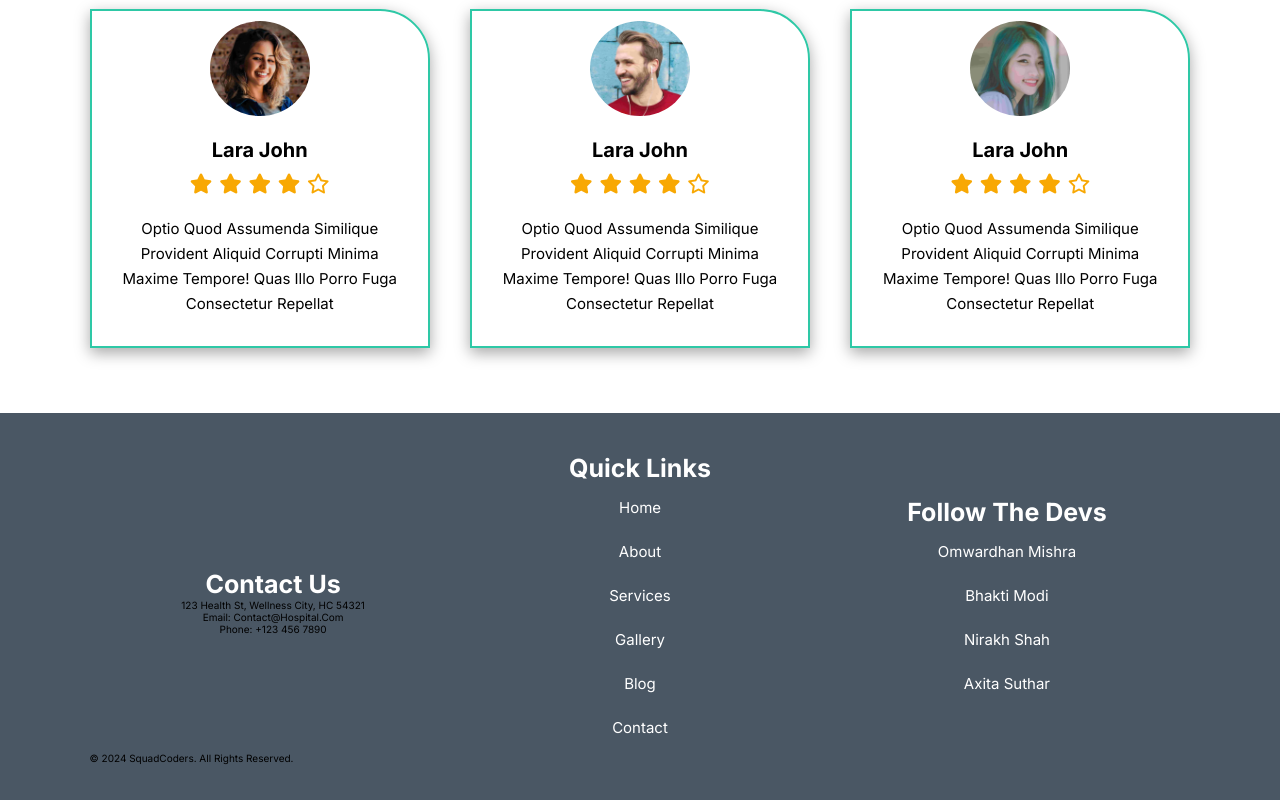
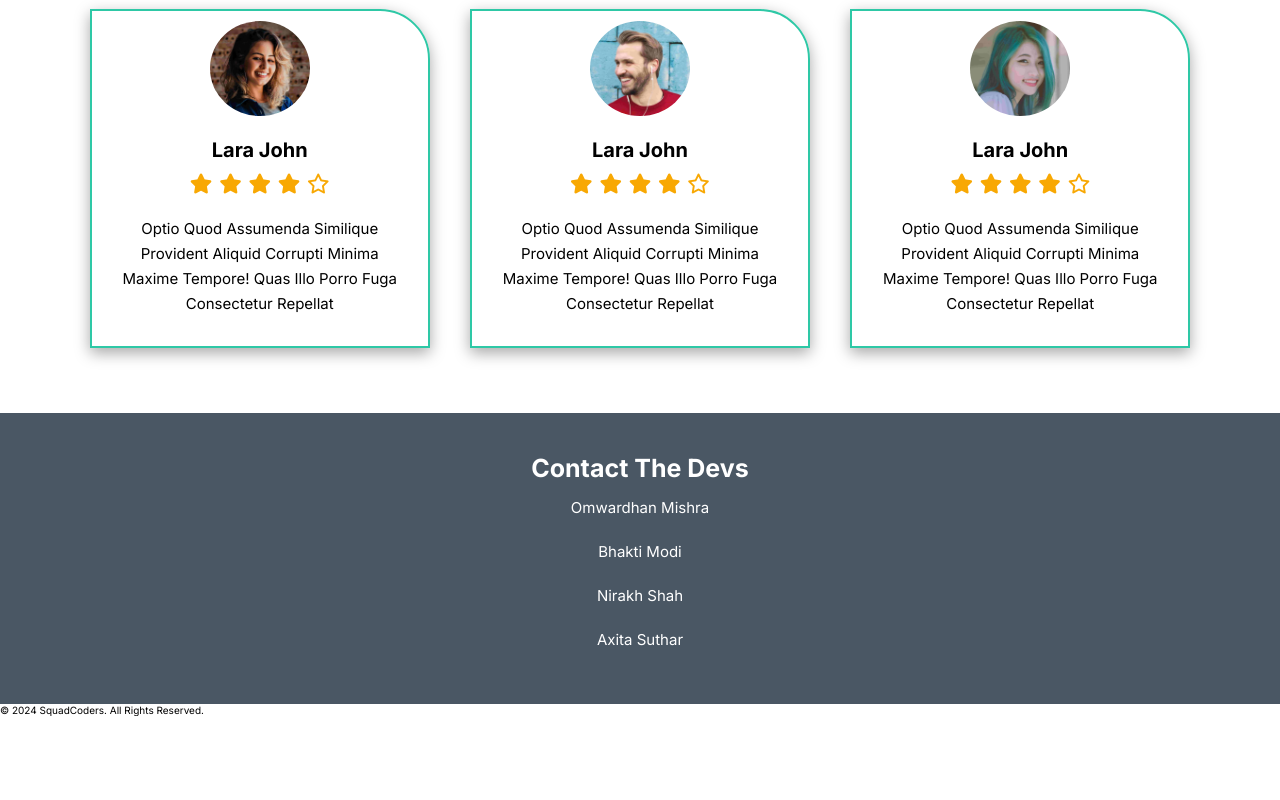
Before and after one commit to Omwardhan13/HospitalManagementSystem, a plain HTML site: page homepage.html in a window 1280 px wide. Shown: the part 3720-4520 px from the top of the page. After the commit the page ends 4436 px from the top, so only its background shows below. Drawn offline with nearby package versions, Linux system fonts and the light colour scheme.

Commit message:
Update homepage.html

```diff
--- a/homepage.html
+++ b/homepage.html
@@ -362,27 +362,11 @@
 
  <div class="main-footer">
      <div class="footer-inner">
-         <div class="footer-content">
-             <h1>Contact Us</h1>
-             <p>123 Health St, Wellness City, HC 54321</p>
-             <p>Email: contact@hospital.com</p>
-             <p>Phone: +123 456 7890</p>
+
          </div>
 
          <div class="footer-content">
-             <h1>Quick Links</h1>
-             <div class="link">
-                 <a href="#Home">Home</a>
-                 <a href="#About">About</a>
-                 <a href="#Service">Services</a>
-                 <a href="#Gallery">Gallery</a>
-                 <a href="#Blog">Blog</a>
-                 <a href="#Contact">Contact</a>
-             </div>
-         </div>
-
-         <div class="footer-content">
-             <h1>Follow the Devs</h1>
+             <h1>Contact the Devs</h1>
              <div class="link">
                  <a href="https://www.instagram.com/omwardhan/profilecard/?igsh=MXNicHpsMzY4aWVsag==">Omwardhan Mishra</a>
                  <a href="#">Bhakti Modi</a>
```
